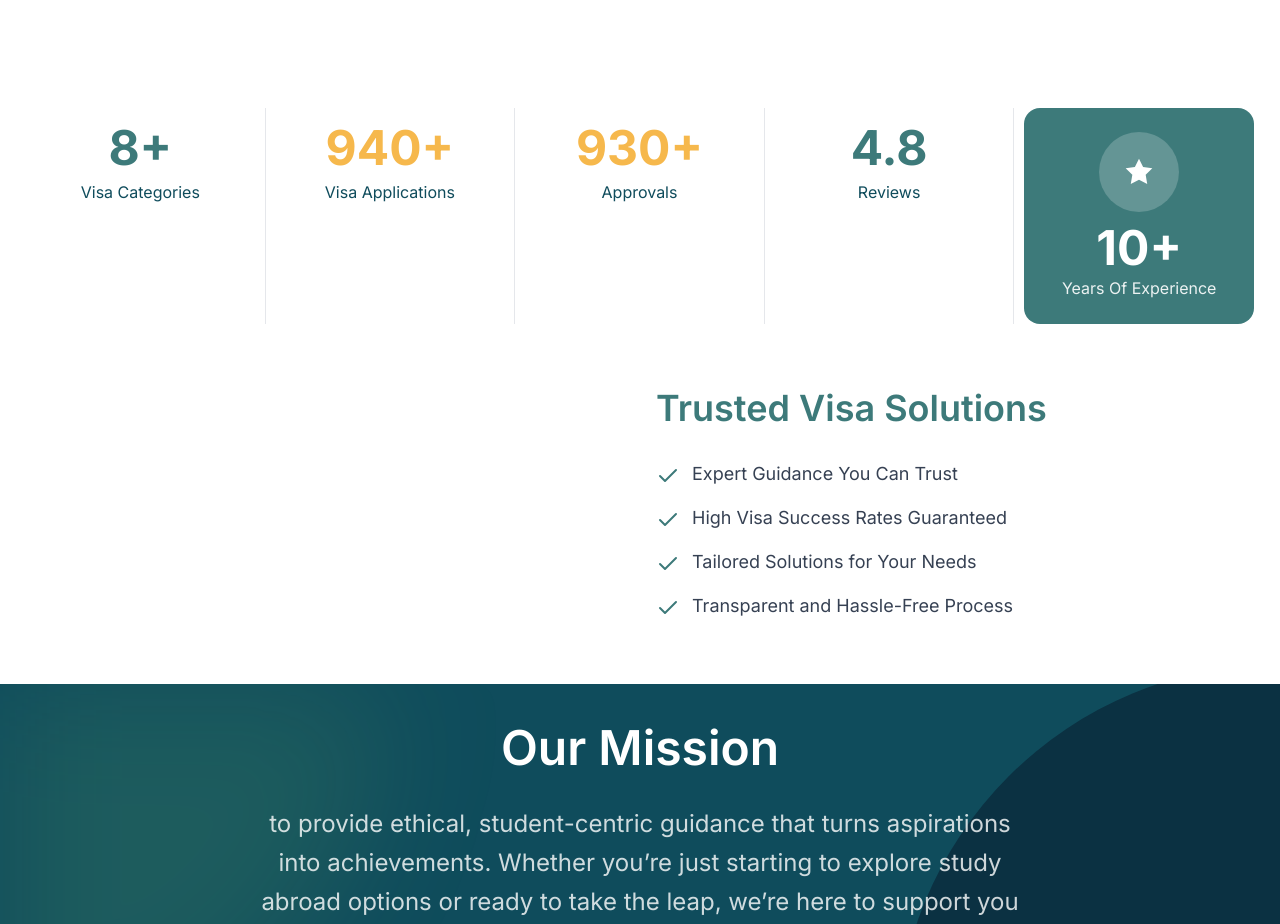
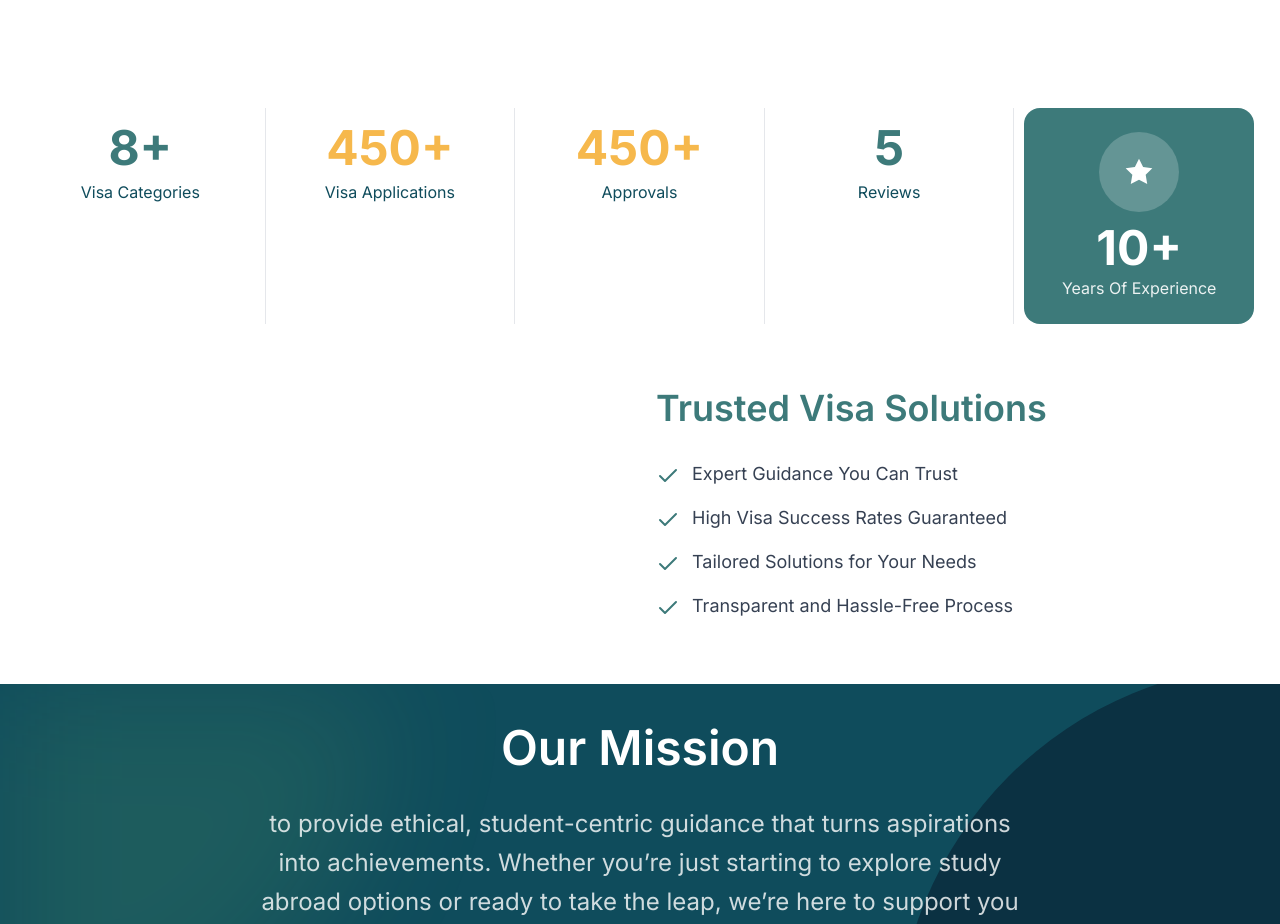
Before and after one commit to shobhitsingh3999/mhkedu, a Next.js app: page /about in a window 1280 px wide. Shown: the part 1640-2564 px from the top of the page. Built offline with nearby package versions, Linux system fonts and the light colour scheme.

Commit message:
about Section change

```diff
--- a/src/app/about/page.tsx
+++ b/src/app/about/page.tsx
@@ -50,7 +50,7 @@ export default function AboutPage() {
             <div className="relative h-full w-full overflow-hidden rounded-lg shadow-xl">
               {/* Main image */}
               {/* <Image
-                src="https://images.unsplash.com/photo-1522202176988-66273c2fd55f?q=80&w=2071"
+                src="https://cdn.pixabay.com/photo/2024/01/22/22/09/map-8526430_1280.jpg"
                 alt="Our team's journey"
                 fill
                 className="object-cover"
@@ -90,17 +90,17 @@ export default function AboutPage() {
             </div>
 
             <div className="col-span-1 md:border-r border-gray-200 text-center p-4">
-              <h3 className="text-4xl md:text-5xl font-bold text-[#F6B84C]">940+</h3>
+              <h3 className="text-4xl md:text-5xl font-bold text-[#F6B84C]">450+</h3>
               <p className="text-[#0F4C5C] mt-2 text-sm md:text-base">Visa Applications</p>
             </div>
 
             <div className="col-span-1 md:border-r border-gray-200 text-center p-4">
-              <h3 className="text-4xl md:text-5xl font-bold text-[#F6B84C]">930+</h3>
+              <h3 className="text-4xl md:text-5xl font-bold text-[#F6B84C]">450+</h3>
               <p className="text-[#0F4C5C] mt-2 text-sm md:text-base">Approvals</p>
             </div>
 
             <div className="col-span-1 md:border-r border-gray-200 text-center p-4">
-              <h3 className="text-4xl md:text-5xl font-bold text-[#3D7A7A]">4.8</h3>
+              <h3 className="text-4xl md:text-5xl font-bold text-[#3D7A7A]">5</h3>
               <p className="text-[#0F4C5C] mt-2 text-sm md:text-base">Reviews</p>
             </div>
 
```
